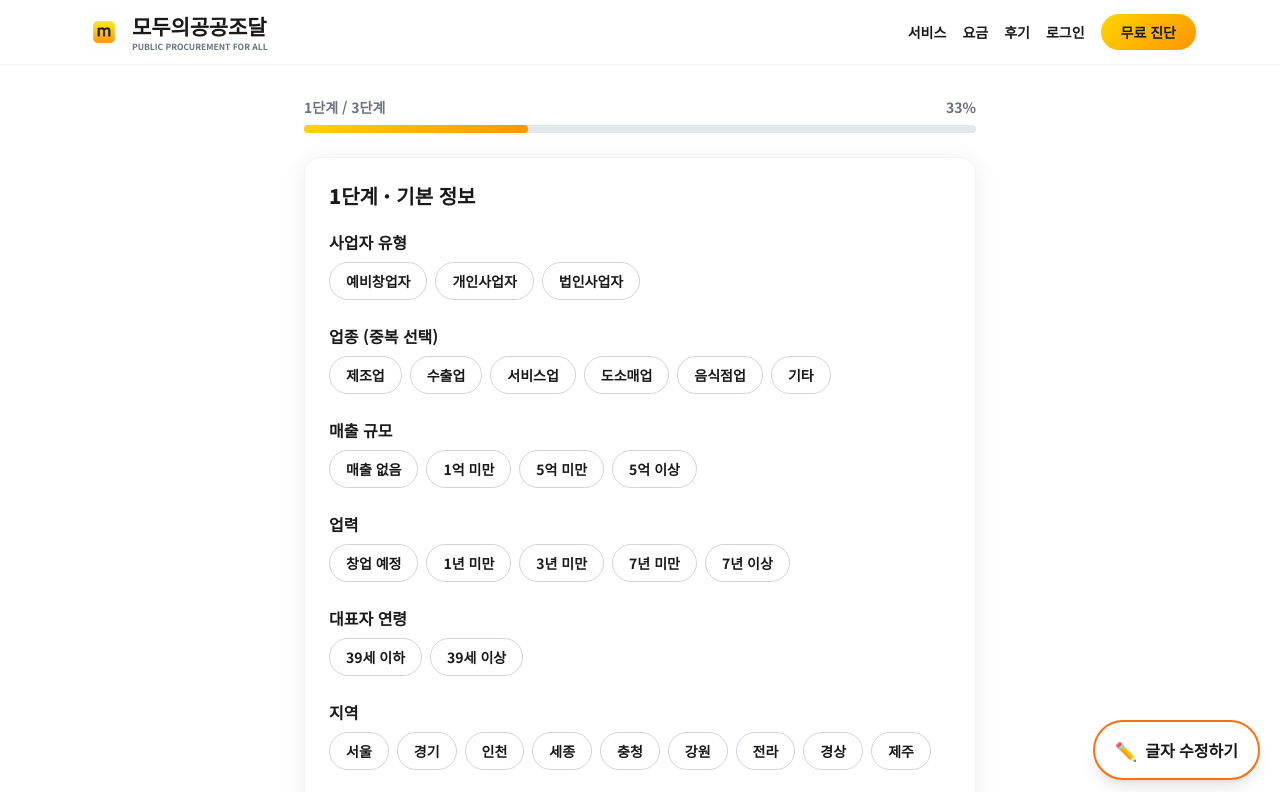
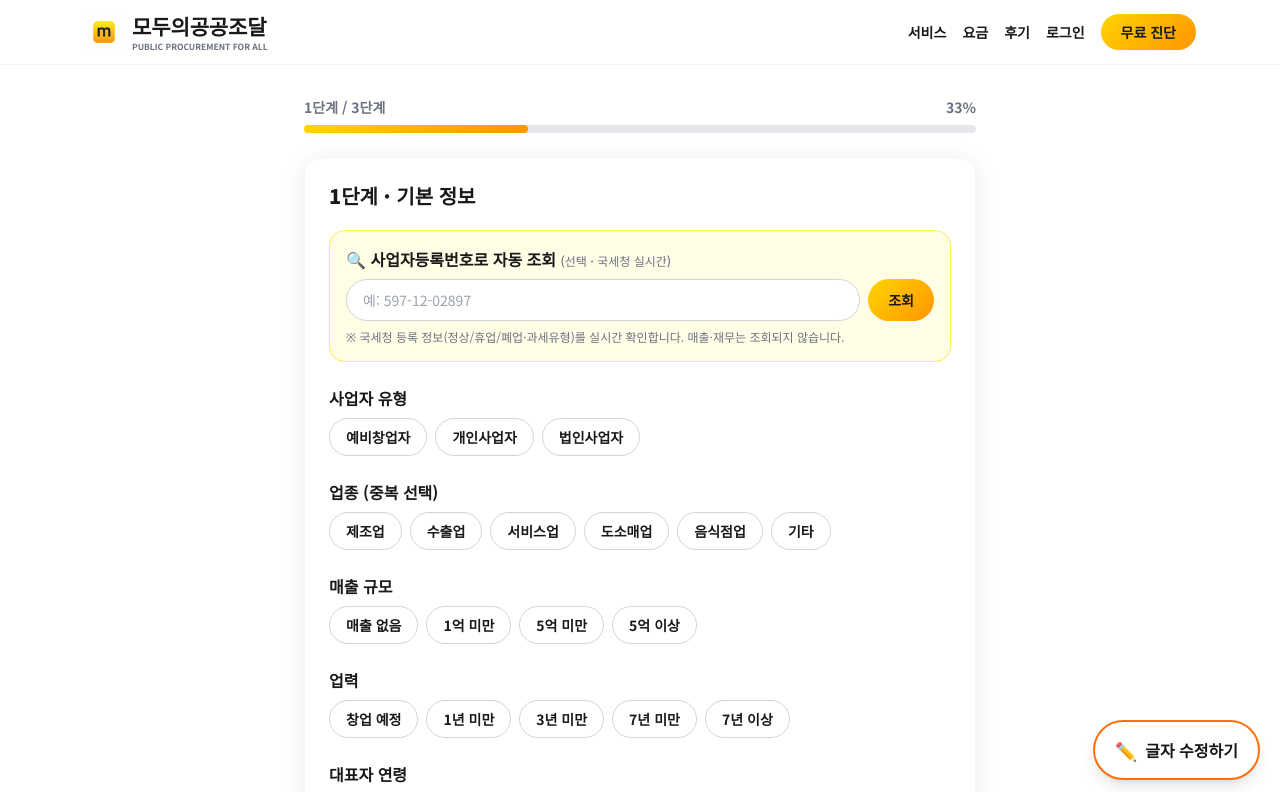
Before and after one commit to ppfa26/PPFA26, a Next.js app: page /diagnosis in a window 1280 px wide. Shown: the top 792 px of the page. Built offline with nearby package versions, Linux system fonts and the light colour scheme; a web font is replaced by a local one.

Commit message:
국세청 사업자등록 상태조회 연동: 진단 1단계에 사업자번호 입력→정상/휴업/폐업·과세유형 실시간 자동조회 (인증키 서버 전용)

```diff
--- /dev/null
+++ b/src/app/api/business-status/route.ts
@@ -0,0 +1,86 @@
+import { NextRequest, NextResponse } from "next/server";
+
+export const runtime = "nodejs";
+
+// 국세청 사업자등록 상태조회 API (공공데이터포털)
+// 인증키는 서버 환경변수에만 저장 — 프론트로 절대 노출되지 않음
+const NTS_API_KEY = process.env.NTS_BUSINESS_API_KEY as string;
+const NTS_STATUS_URL = "https://api.odcloud.kr/api/nts-businessman/v1/status";
+
+// 과세유형 코드 → 사람이 읽기 쉬운 라벨 매핑은 API가 문자열로 직접 내려줌(tax_type)
+
+export async function POST(req: NextRequest) {
+  try {
+    const { bno } = await req.json();
+
+    // 사업자번호 정규화: 숫자만 추출 (하이픈 등 기호 제거)
+    const digits = String(bno ?? "").replace(/[^0-9]/g, "");
+    if (digits.length !== 10) {
+      return NextResponse.json(
+        { ok: false, message: "사업자등록번호 10자리를 정확히 입력해 주세요." },
+        { status: 400 }
+      );
+    }
+
+    if (!NTS_API_KEY) {
+      return NextResponse.json(
+        { ok: false, message: "서버 설정 오류(인증키 미설정). 관리자에게 문의해 주세요." },
+        { status: 500 }
+      );
+    }
+
+    const url = `${NTS_STATUS_URL}?serviceKey=${encodeURIComponent(NTS_API_KEY)}&returnType=JSON`;
+    const res = await fetch(url, {
+      method: "POST",
+      headers: {
+        "Content-Type": "application/json",
+        Accept: "application/json",
+      },
+      body: JSON.stringify({ b_no: [digits] }),
+      cache: "no-store",
+    });
+
+    if (!res.ok) {
+      return NextResponse.json(
+        { ok: false, message: `국세청 조회 서버 오류 (${res.status})` },
+        { status: 502 }
+      );
+    }
+
+    const json: any = await res.json();
+    const item = json?.data?.[0];
+
+    if (!item || !item.b_stt_cd) {
+      // 국세청에 등록되지 않은(존재하지 않는) 사업자번호
+      return NextResponse.json({
+        ok: true,
+        found: false,
+        bno: digits,
+        message: "국세청에 등록되지 않은 사업자등록번호입니다.",
+      });
+    }
+
+    // b_stt_cd: 01=계속사업자, 02=휴업자, 03=폐업자
+    const statusMap: Record<string, string> = {
+      "01": "계속사업자 (정상 영업)",
+      "02": "휴업자",
+      "03": "폐업자",
+    };
+
+    return NextResponse.json({
+      ok: true,
+      found: true,
+      bno: digits,
+      status: item.b_stt || statusMap[item.b_stt_cd] || "확인 불가",
+      statusCode: item.b_stt_cd,
+      taxType: item.tax_type || "",
+      taxTypeCode: item.tax_type_cd || "",
+      endDate: item.end_dt || "", // 폐업일(있는 경우)
+    });
+  } catch (e: any) {
+    return NextResponse.json(
+      { ok: false, message: "조회 중 오류가 발생했습니다. 잠시 후 다시 시도해 주세요." },
+      { status: 500 }
+    );
+  }
+}
--- a/src/app/diagnosis/page.tsx
+++ b/src/app/diagnosis/page.tsx
@@ -25,6 +25,40 @@ export default function Diagnosis() {
   const router = useRouter();
   const [step, setStep] = useState(1);
   const [form, setForm] = useState<any>({ purposes: [], interests: [], industries: [] });
+
+  // 사업자번호 조회 상태
+  const [bno, setBno] = useState("");
+  const [bnoLoading, setBnoLoading] = useState(false);
+  const [bnoResult, setBnoResult] = useState<any>(null);
+
+  const checkBno = async () => {
+    setBnoResult(null);
+    const digits = bno.replace(/[^0-9]/g, "");
+    if (digits.length !== 10) {
+      setBnoResult({ ok: false, message: "사업자등록번호 10자리를 정확히 입력해 주세요." });
+      return;
+    }
+    setBnoLoading(true);
+    try {
+      const res = await fetch("/api/business-status", {
+        method: "POST",
+        headers: { "Content-Type": "application/json" },
+        body: JSON.stringify({ bno: digits }),
+      });
+      const data = await res.json();
+      setBnoResult(data);
+      if (data.ok && data.found) {
+        // 조회 결과를 진단 데이터에 함께 저장
+        set("bno", digits);
+        set("bnoStatus", data.status);
+        set("bnoTaxType", data.taxType);
+      }
+    } catch {
+      setBnoResult({ ok: false, message: "조회 중 오류가 발생했습니다. 잠시 후 다시 시도해 주세요." });
+    } finally {
+      setBnoLoading(false);
+    }
+  };
 
   const set = (k: string, v: any) => setForm((f: any) => ({ ...f, [k]: v }));
   const toggle = (k: string, v: string) =>
@@ -102,6 +136,65 @@ export default function Diagnosis() {
           {step === 1 && (
             <div className="animate-fadeUp rounded-2xl border border-gray-100 bg-white p-6 shadow-card">
               <h1 className="mb-5 text-xl font-extrabold text-brand-dark">1단계 · 기본 정보</h1>
+
+              {/* 사업자번호 자동 조회 (국세청 연동) */}
+              <div className="mb-6 rounded-2xl border border-brand-yellow/60 bg-brand-yellow/10 p-4">
+                <p className="mb-2 font-bold text-brand-dark">
+                  🔍 사업자등록번호로 자동 조회 <span className="text-xs font-medium text-brand-gray">(선택 · 국세청 실시간)</span>
+                </p>
+                <div className="flex gap-2">
+                  <input
+                    type="text"
+                    inputMode="numeric"
+                    value={bno}
+                    onChange={(e) => setBno(e.target.value)}
+                    onKeyDown={(e) => e.key === "Enter" && checkBno()}
+                    placeholder="예: 597-12-02897"
+                    className="flex-1 rounded-full border border-gray-300 px-4 py-2.5 text-sm text-brand-dark focus:border-brand-orange focus:outline-none"
+                  />
+                  <button
+                    onClick={checkBno}
+                    disabled={bnoLoading}
+                    className="btn-brand shrink-0 rounded-full px-5 py-2.5 text-sm font-semibold disabled:opacity-60"
+                  >
+                    {bnoLoading ? "조회 중..." : "조회"}
+                  </button>
+                </div>
+                {bnoResult && (
+                  <div className="mt-3 text-sm">
+                    {!bnoResult.ok ? (
+                      <p className="text-brand-red">⚠️ {bnoResult.message}</p>
+                    ) : !bnoResult.found ? (
+                      <p className="text-brand-red">⚠️ {bnoResult.message}</p>
+                    ) : (
+                      <div className="rounded-xl bg-white px-4 py-3">
+                        <p className="font-semibold text-brand-dark">
+                          {bnoResult.statusCode === "01" ? "✅" : "⚠️"} 사업자 상태:{" "}
+                          <span
+                            className={
+                              bnoResult.statusCode === "01"
+                                ? "text-brand-green"
+                                : "text-brand-red"
+                            }
+                          >
+                            {bnoResult.status}
+                          </span>
+                        </p>
+                        {bnoResult.taxType && (
+                          <p className="mt-1 text-brand-gray">과세유형: {bnoResult.taxType}</p>
+                        )}
+                        {bnoResult.endDate && (
+                          <p className="mt-1 text-brand-gray">폐업일: {bnoResult.endDate}</p>
+                        )}
+                      </div>
+                    )}
+                  </div>
+                )}
+                <p className="mt-2 text-xs text-brand-gray">
+                  ※ 국세청 등록 정보(정상/휴업/폐업·과세유형)를 실시간 확인합니다. 매출·재무는 조회되지 않습니다.
+                </p>
+              </div>
+
               <Field label="사업자 유형"><Radio k="businessType" opts={STEP1.businessType} /></Field>
               <Field label="업종 (중복 선택)"><Multi k="industries" opts={INDUSTRIES} /></Field>
               <Field label="매출 규모"><Radio k="revenue" opts={STEP1.revenue} /></Field>
```
